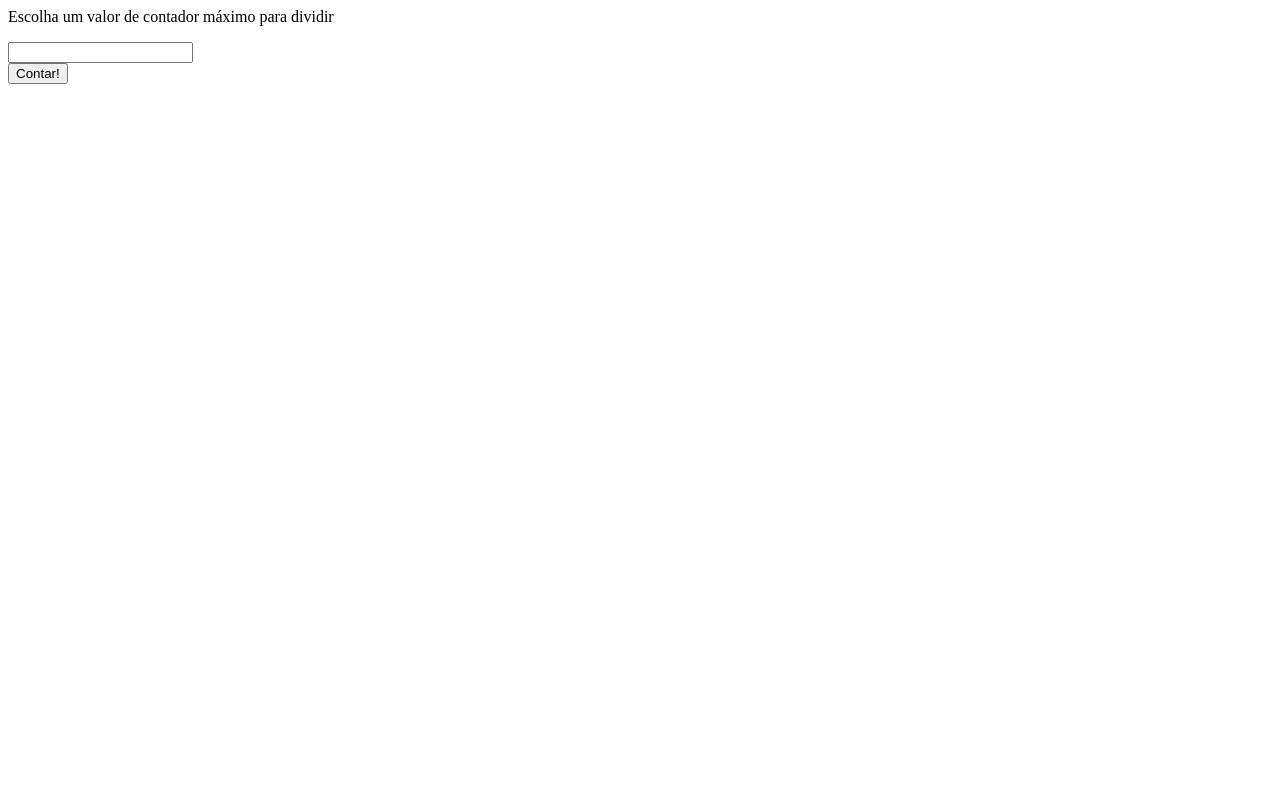
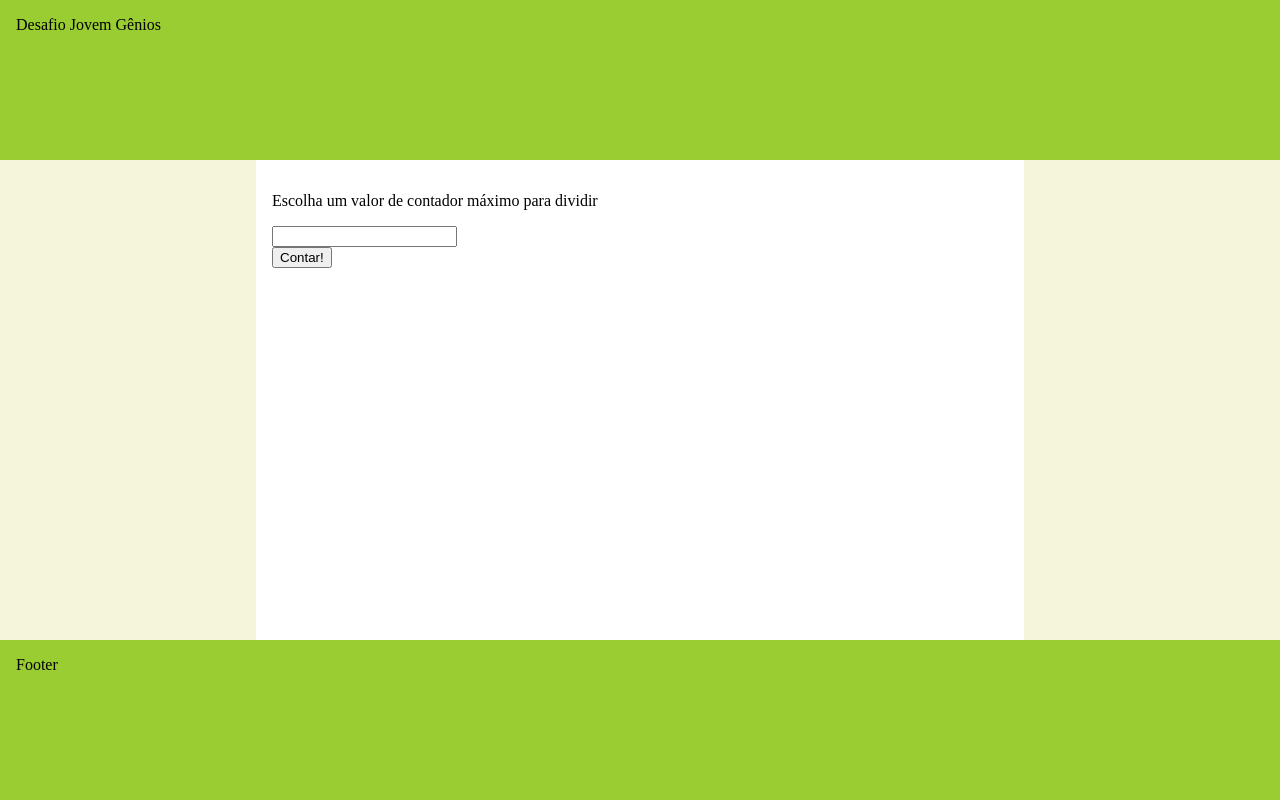
Before and after one commit to ggdrn/DesafioJG, a plain HTML site: page index.html in a window 1280 px wide. Drawn offline with Linux system fonts and the light colour scheme.

Commit message:
estilo adcionado

```diff
--- a/index.html
+++ b/index.html
@@ -1,14 +1,37 @@
+<!doctype html>
 <html>
-  <head>   <title>DESAFIO JG</title> </head>
-  <body>
-    <div>
-      <form>
-        <p>Escolha um valor de contador máximo para dividir</p>
-        <input type="text" id="qtd" name="numero"/><br/>
-        <input type="button" value="Contar!" onclick="Iniciar()"/>
-      </form>
-    </div>
-     <div id="resultado"></div>
+  <head>
+    <title>DESAFIO JG</title>
+    <style>
+  * {
+   box-sizing: border-box;
+  }
+  body {
+    margin: 0;
+  }
+  #main {
+    display: flex;
+    min-height: calc(100vh - 40vh);
+  }
+  #main > article {
+    flex: 1;
+  }
+  #main > nav,
+  #main > aside {
+    flex: 0 0 20vw;
+    background: beige;
+  }
+  #main > nav {
+    order: -1;
+  }
+  header, footer, article, nav, aside {
+    padding: 1em;
+  }
+  header, footer {
+    background: yellowgreen;
+    height: 20vh;
+  }
+</style>
 <script type="text/javascript">
 //Função principal para inicar a contagem
   function Iniciar(){
@@ -22,12 +45,10 @@
       else
         return false;
       }
-
       // Arrays contendo os múltiplos valores de 3,5 e ambos
       let multiplos = [];
       let multiplos_3 = [];
       let multiplos_5 = [];
-
       // Contador de acordo com os parametros que usuario determina
       for(let i=1;i<=qtd;i++){
         if(Calcular(i,3))
@@ -44,5 +65,22 @@
       document.getElementById('resultado').innerHTML = resultado;
     }
 </script>
+  </head>
+  <body>
+     <header> Desafio Jovem Gênios </header>
+    <div id="main">
+      <article>
+        <form>
+          <p>Escolha um valor de contador máximo para dividir</p>
+          <input type="text" id="qtd" name="numero"/><br/>
+          <input type="button" value="Contar!" onclick="Iniciar()"/>
+        </form>
+        <spam id="resultado"></spam>
+      </article>
+      <nav></nav>
+      <aside></aside>
+  </div>
+  <footer>Footer</footer>
+
   </body>
 </html>
```
Lines whose indentation alone changed are shown as unchanged.
